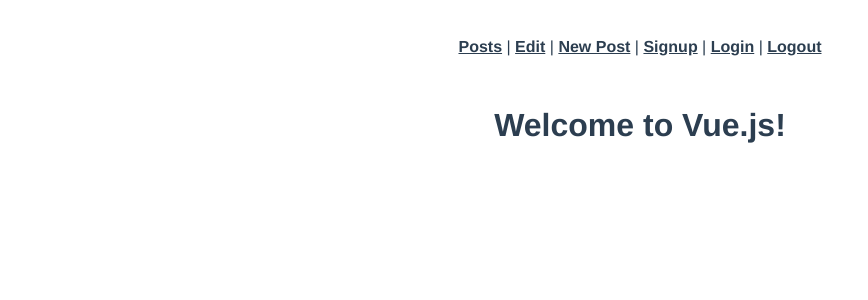
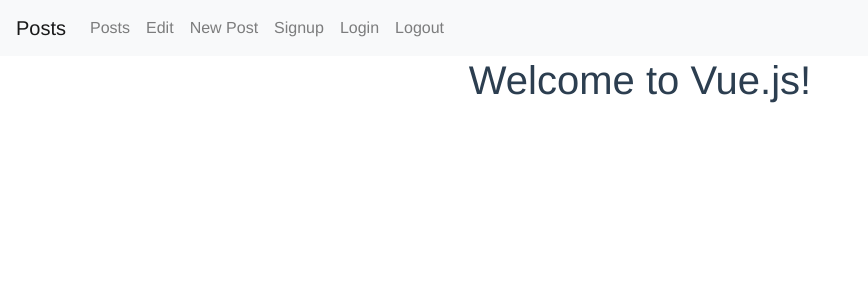
Before and after one commit to katrinajelinek/blog-frontend-app, a Vue app: page / in a window 1280 px wide. Shown: the top 300 px of the page, without its empty margins (0-868 px from the left). Built offline with nearby package versions, Linux system fonts and the light colour scheme.

Commit message:
adds bootstrap cards and navbar

```diff
--- a/public/index.html
+++ b/public/index.html
@@ -1,17 +1,36 @@
 <!DOCTYPE html>
 <html lang="en">
   <head>
-    <meta charset="utf-8">
-    <meta http-equiv="X-UA-Compatible" content="IE=edge">
-    <meta name="viewport" content="width=device-width,initial-scale=1.0">
-    <link rel="icon" href="<%= BASE_URL %>favicon.ico">
+    <meta charset="utf-8" />
+    <meta http-equiv="X-UA-Compatible" content="IE=edge" />
+    <meta name="viewport" content="width=device-width,initial-scale=1.0" />
+    <link rel="icon" href="<%= BASE_URL %>favicon.ico" />
     <title><%= htmlWebpackPlugin.options.title %></title>
   </head>
   <body>
     <noscript>
-      <strong>We're sorry but <%= htmlWebpackPlugin.options.title %> doesn't work properly without JavaScript enabled. Please enable it to continue.</strong>
+      <strong
+        >We're sorry but <%= htmlWebpackPlugin.options.title %> doesn't work
+        properly without JavaScript enabled. Please enable it to
+        continue.</strong
+      >
     </noscript>
     <div id="app"></div>
-    <!-- built files will be auto injected -->
+    <link
+      rel="stylesheet"
+      href="https://cdn.jsdelivr.net/npm/bootstrap@4.5.3/dist/css/bootstrap.min.css"
+      integrity="sha384-TX8t27EcRE3e/ihU7zmQxVncDAy5uIKz4rEkgIXeMed4M0jlfIDPvg6uqKI2xXr2"
+      crossorigin="anonymous"
+    />
+    <script
+      src="https://code.jquery.com/jquery-3.5.1.slim.min.js"
+      integrity="sha384-DfXdz2htPH0lsSSs5nCTpuj/zy4C+OGpamoFVy38MVBnE+IbbVYUew+OrCXaRkfj"
+      crossorigin="anonymous"
+    ></script>
+    <script
+      src="https://cdn.jsdelivr.net/npm/bootstrap@4.5.3/dist/js/bootstrap.bundle.min.js"
+      integrity="sha384-ho+j7jyWK8fNQe+A12Hb8AhRq26LrZ/JpcUGGOn+Y7RsweNrtN/tE3MoK7ZeZDyx"
+      crossorigin="anonymous"
+    ></script>
   </body>
 </html>
--- a/src/App.vue
+++ b/src/App.vue
@@ -1,17 +1,41 @@
 <template>
   <div id="app">
-    <div id="nav">
-      <!-- <router-link to="/">Home</router-link> | -->
-      <router-link to="/posts">Posts</router-link> |
-      <router-link to="/posts/1/edit">Edit</router-link> |
-      <router-link to="/posts/new">New Post</router-link> |
-      <router-link to="/signup">Signup</router-link> |
-      <router-link to="/login">Login</router-link> |
-      <router-link to="/logout">Logout</router-link>
+    <nav class="navbar navbar-expand-lg navbar-light bg-light">
+      <a class="navbar-brand" href="#">Posts</a>
+      <button class="navbar-toggler" type="button" data-toggle="collapse" data-target="#navbarSupportedContent" aria-controls="navbarSupportedContent" aria-expanded="false" aria-label="Toggle navigation">
+        <span class="navbar-toggler-icon"></span>
+      </button>
+
+      <div class="collapse navbar-collapse" id="navbarSupportedContent">
+        <ul class="navbar-nav mr-auto">
+          <li class="nav-item">
+            <router-link class="nav-link" to="/posts">Posts</router-link>
+          </li>
+          <li class="nav-item">
+            <router-link class="nav-link" to="/posts/1/edit">Edit</router-link>
+          </li>
+          <li class="nav-item">
+            <router-link class="nav-link" to="/posts/new">New Post</router-link>
+          </li>
+          <li class="nav-item">
+            <router-link class="nav-link" to="/signup">Signup</router-link>
+          </li>
+          <li class="nav-item">
+            <router-link class="nav-link" to="/login">Login</router-link>
+          </li>
+          <li class="nav-item">
+            <router-link class="nav-link" to="/logout">Logout</router-link>
+          </li>
+        </ul>
+      </div>
+    </nav>
+    <div class='container'>
+      <router-view/>
     </div>
-    <router-view/>
   </div>
 </template>
+
+
 
 <style>
 #app {
--- a/src/views/PostsIndex.vue
+++ b/src/views/PostsIndex.vue
@@ -1,12 +1,17 @@
 <template>
   <div class="home">
-
-     <h2>Posts</h2>
-    <div v-for="post in posts">
-      <h3>Title: {{post.title}}</h3>
-      <p>Message: {{post.body}}</p>
-      <img :src="post.image" alt=""> <br>
-      <router-link :to="`/posts/${post.id}`">More Info</router-link>
+    <h1>Posts</h1> <br>
+    <div class="card-columns">
+      <div class="card" v-for="post in posts">
+        <router-link :to="`/posts/${post.id}`">
+        <img :src="post.image" class="card-img-top" alt="">
+        </router-link>
+        <div class="card-body">
+          <h5 class="card-title">{{post.title}}</h5>
+          <p class="card-text">{{post.body}}</p>
+          <p class="card-text"><small class="text-muted">Last updated 3 mins ago</small></p>
+        </div>
+      </div>
     </div>
 
   </div>
```
